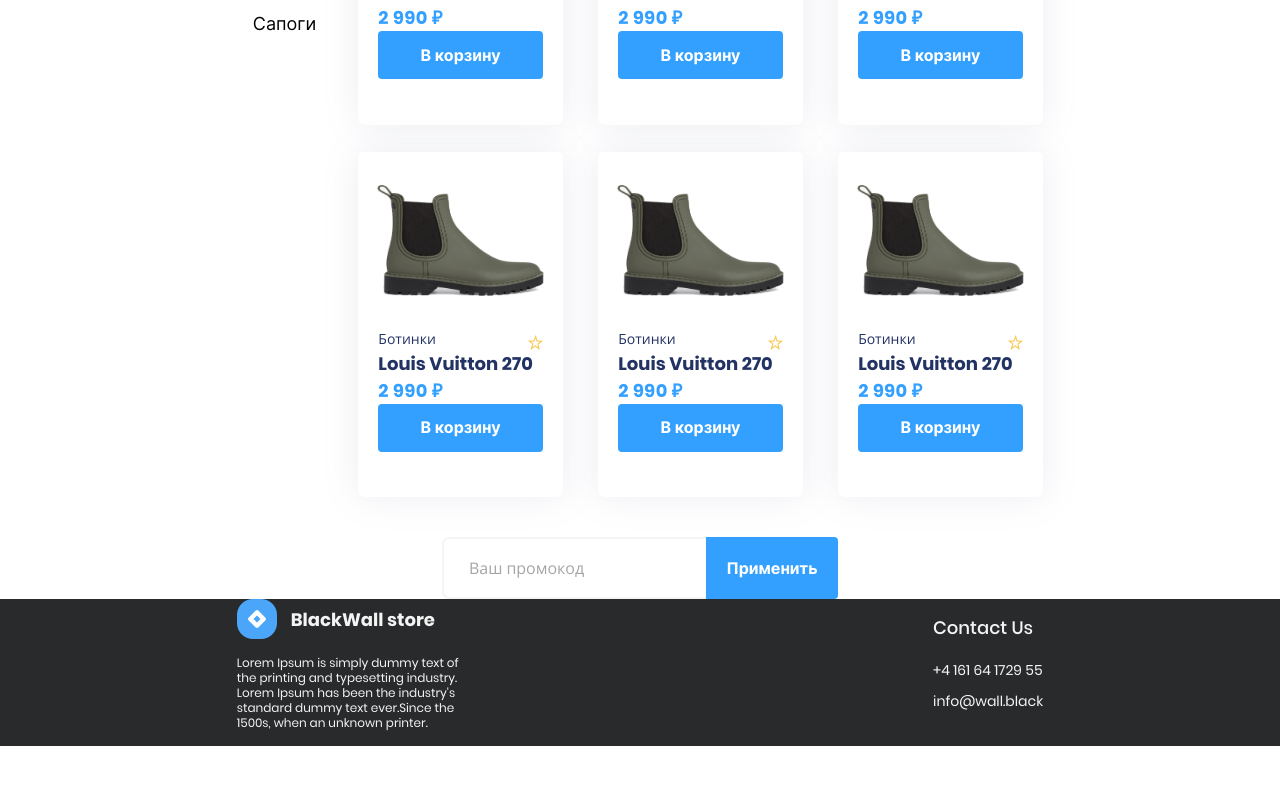
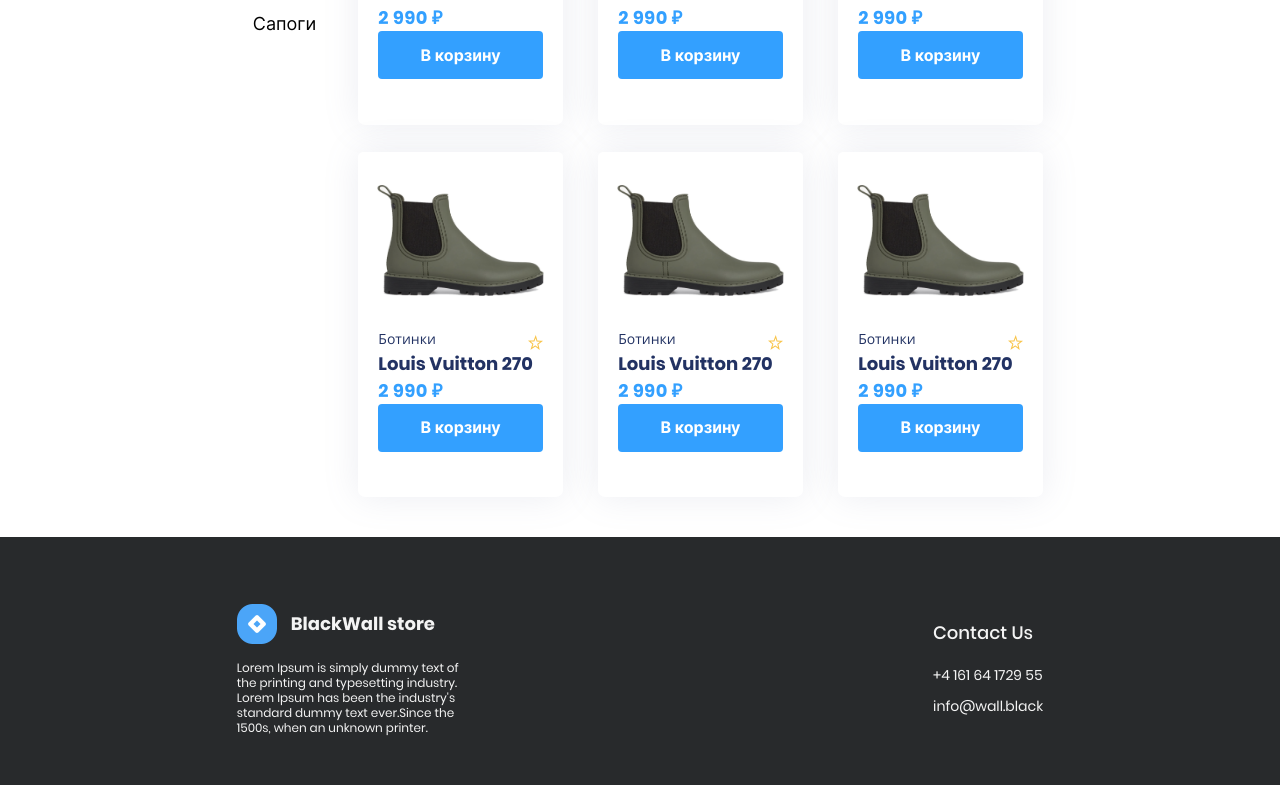
Before and after one commit to 8oros8/shoe_store, a Nuxt app in the folder frontend/: page / in a window 1280 px wide. Shown: the part 597-1382 px from the top of the page. Before the commit the page ends 1343 px from the top, so only its background shows below. Built offline with nearby package versions, Linux system fonts and the light colour scheme.

Commit message:
Fix page height to max vh

```diff
--- a/frontend/layouts/default.vue
+++ b/frontend/layouts/default.vue
@@ -15,7 +15,6 @@
 }
 .defaultLayout {
   display: flex;
-  height: 100vh;
   justify-content: center;
 }
 </style>
--- a/frontend/pages/index.vue
+++ b/frontend/pages/index.vue
@@ -5,7 +5,6 @@
       <Sidebar></Sidebar>
       <products-wrapper></products-wrapper>
     </div>
-    <Promocode></Promocode>
     <Footer></Footer>
   </div>
 </template>
@@ -15,19 +14,18 @@
 import Footer from '/components/footer.vue'
 import Sidebar from '/components/sidebar.vue'
 import productsWrapper from '/components/productsWrapper.vue'
-import Promocode from '/components/promocode.vue'
 export default {
   name: 'IndexPage',
-  components: {Header, Footer, productsWrapper, Sidebar, Promocode}
+  components: {Header, Footer, productsWrapper, Sidebar}
 }
 </script>
 
 <style>
 .wrapper {
   display: flex;
-  height: 100vh;
   flex-direction: column;
   align-items: center;
+  justify-content: space-between;
 }
 .bodyWrapper {
   display: flex;
```
